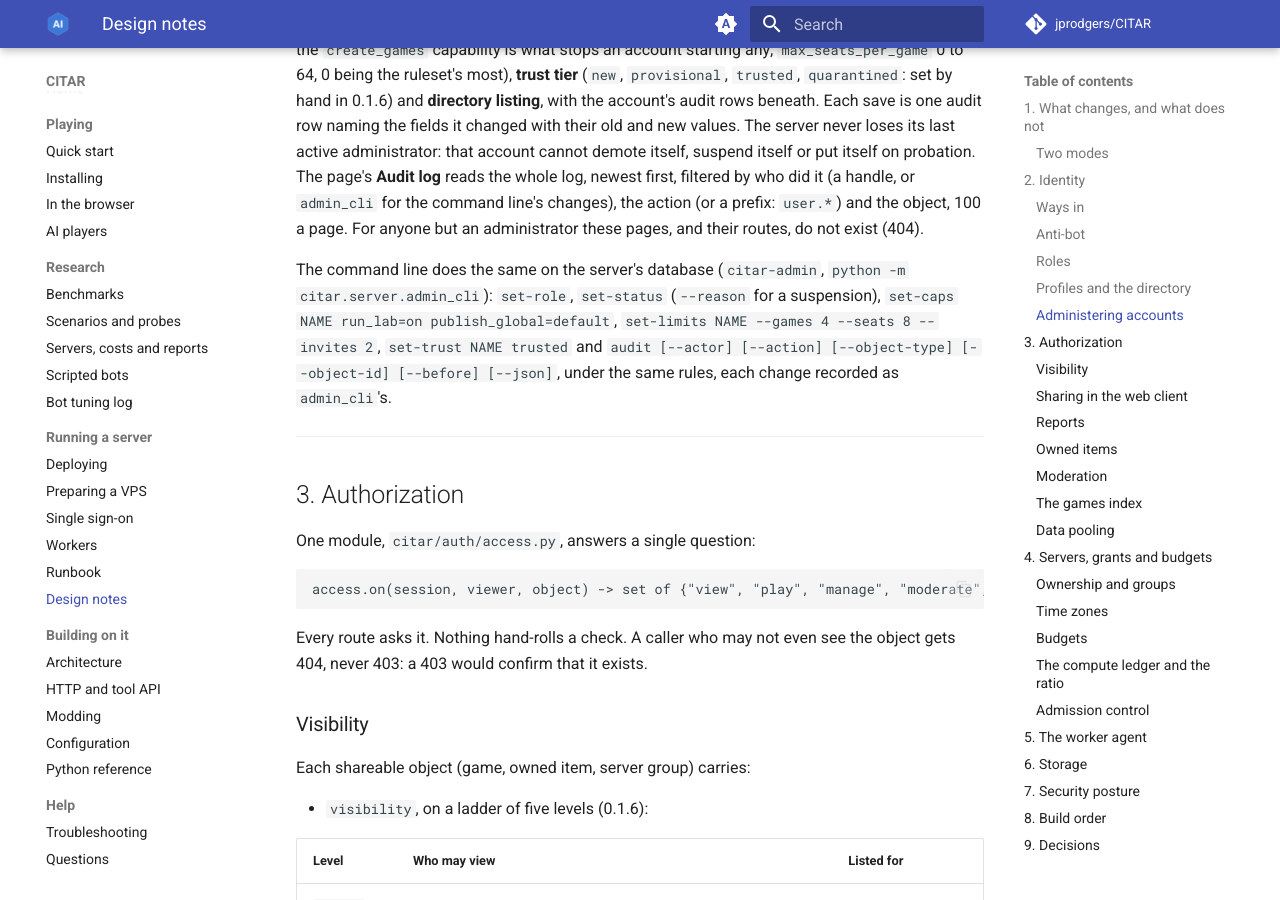
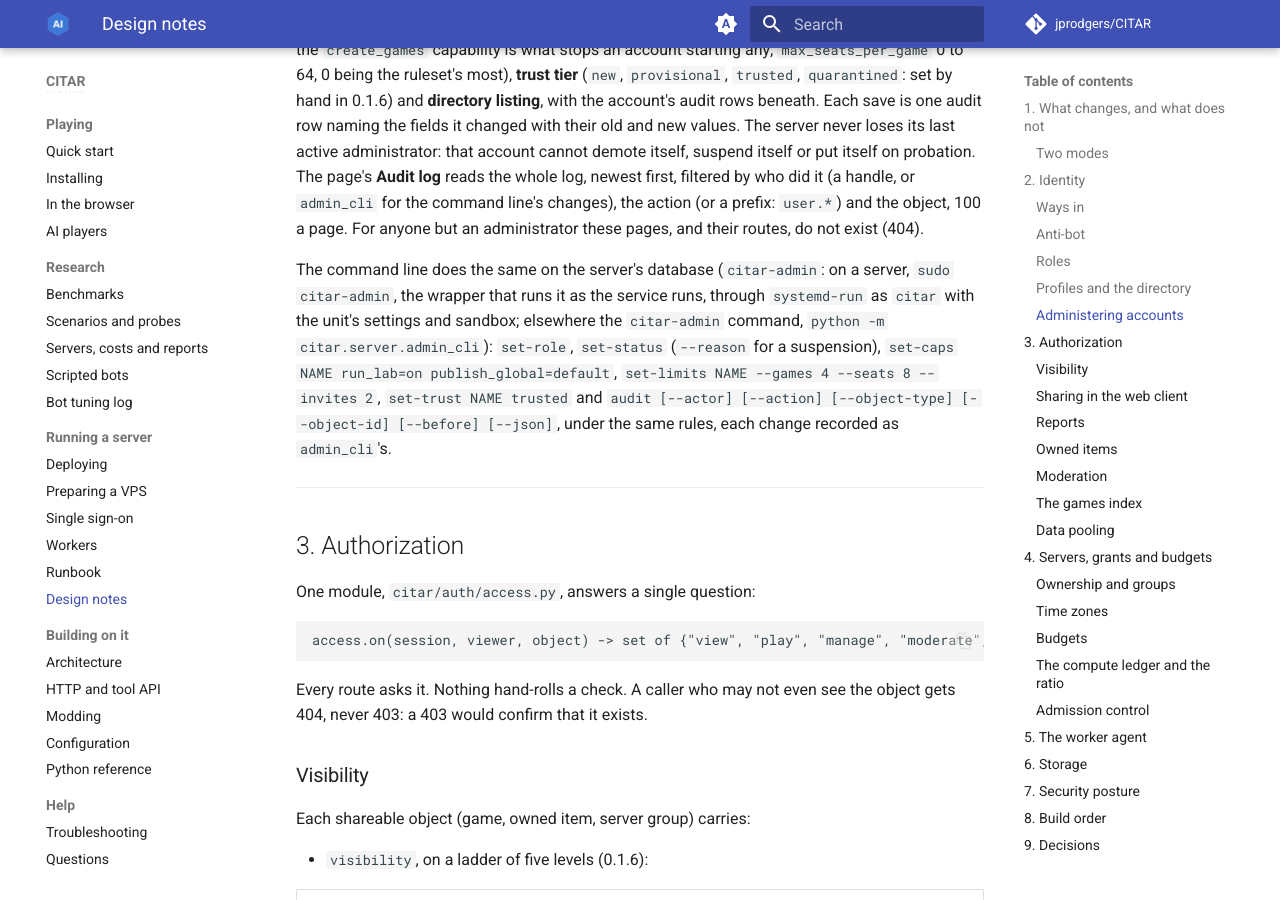
Before and after one commit to jprodgers/CITAR, an MkDocs documentation site: the page built from docs/server/ACCOUNTS.md, in a window 1280 px wide and 900 px high, scrolled down 5046 px. Built offline with MkDocs 1.6.1 and Material for MkDocs 9.7.7, drawn with Linux system fonts in a browser that asks for light colours; comment, search, counter and statistics services are not loaded.

Commit message:
docs: DESIGN, BOTS, MODDING, BOT_TUNING and ACCOUNTS read for 0.1.6 (P5.16)
DESIGN gains a packaging paragraph pointing at ARCHITECTURE. The lab's
commands on a server run as the service runs; a modded ruleset copies
its data from the release's sdist; ACCOUNTS names citar-admin as the
server's wrapper.

Co-Authored-By: Claude Opus 5.5 <noreply@anthropic.com>

```diff
--- a/docs/server/ACCOUNTS.md
+++ b/docs/server/ACCOUNTS.md
@@ -163,7 +163,9 @@ or put itself on probation. The page's **Audit log** reads the whole log, newest
 handle, or `admin_cli` for the command line's changes), the action (or a prefix: `user.*`) and the object, 100 a
 page. For anyone but an administrator these pages, and their routes, do not exist (404).
 
-The command line does the same on the server's database (`citar-admin`, `python -m citar.server.admin_cli`):
+The command line does the same on the server's database (`citar-admin`: on a server, `sudo citar-admin`, the
+wrapper that runs it as the service runs, through `systemd-run` as `citar` with the unit's settings and sandbox;
+elsewhere the `citar-admin` command, `python -m citar.server.admin_cli`):
 `set-role`, `set-status` (`--reason` for a suspension), `set-caps NAME run_lab=on publish_global=default`,
 `set-limits NAME --games 4 --seats 8 --invites 2`, `set-trust NAME trusted` and `audit [--actor] [--action]
 [--object-type] [--object-id] [--before] [--json]`, under the same rules, each change recorded as `admin_cli`'s.
```
Also changed, not shown: DESIGN.md (+6 -0 lines), docs/BOTS.md (+2 -1 lines), docs/MODDING.md (+1 -1 lines), docs/research/BOT_TUNING.md (+2 -1 lines).
